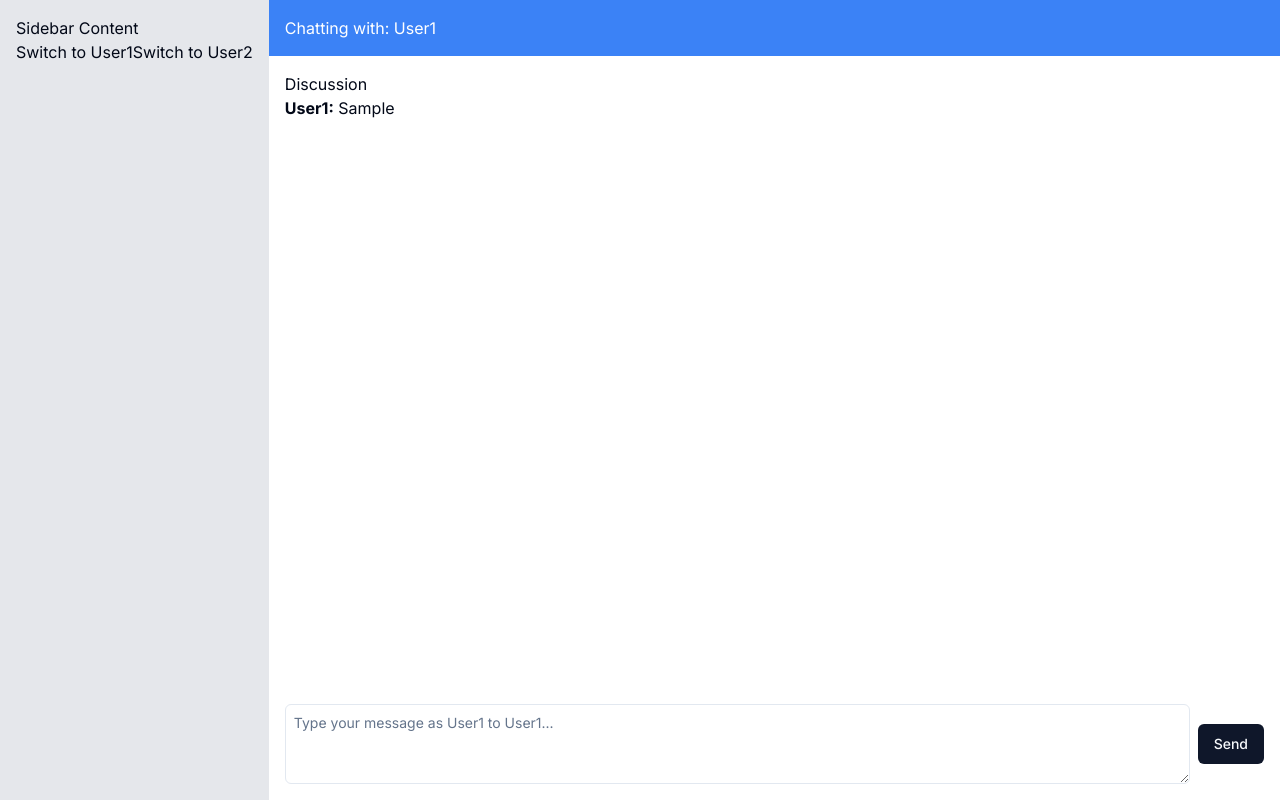
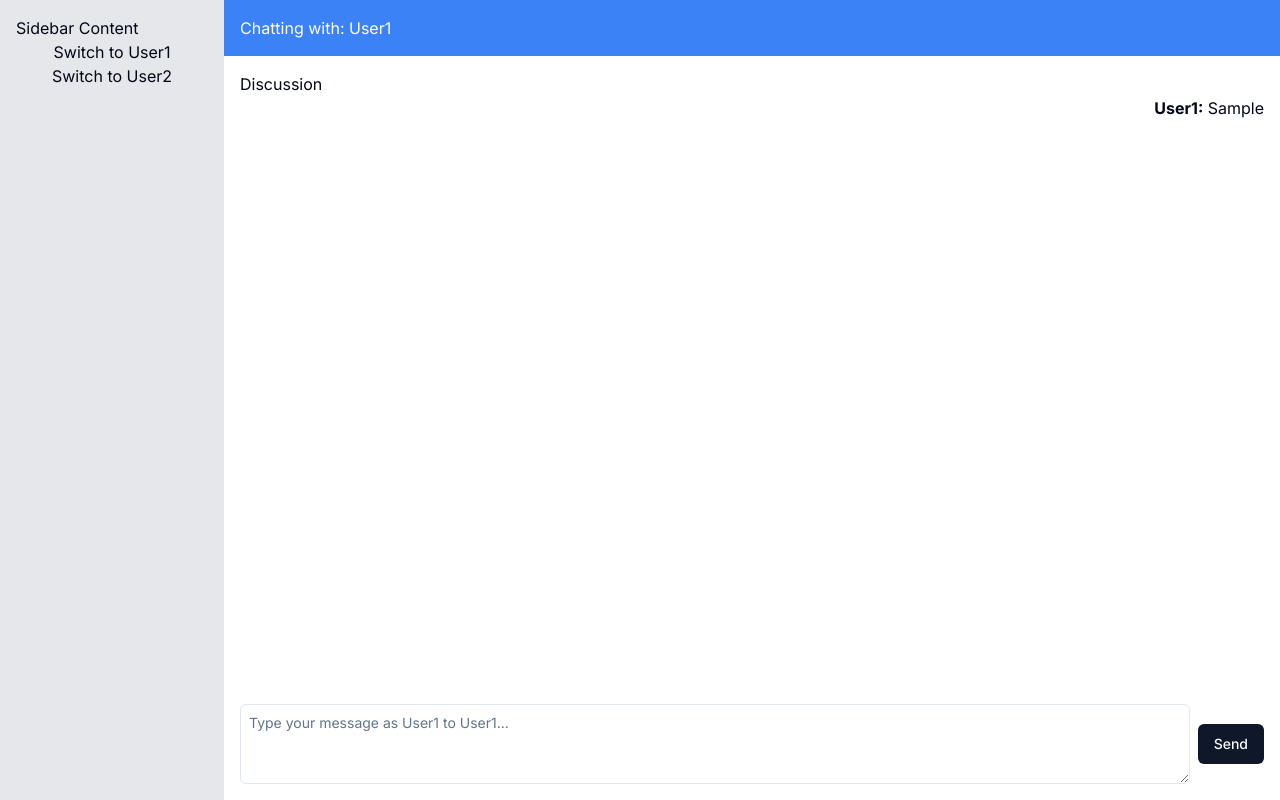
Before and after one commit to Ghislain-Helison/chat-app, a Next.js app: page / in a window 1280 px wide. Both pictures are taken after typing "Sample" into the empty fields and a click on the button "Send". Built offline with nearby package versions, Linux system fonts and the light colour scheme.

Commit message:
Some refactoring

```diff
--- a/src/components/chat/Chat.tsx
+++ b/src/components/chat/Chat.tsx
@@ -48,7 +48,7 @@ export function Chat() {
       <ChatSidebar setCurrentUser={setCurrentUser} onChatUserChange={handleChatUserChange}/>
       <div className="flex flex-col flex-1">
         <ChatTopbar currentChatUser={currentChatUser} />
-        <ChatList messages={messages} />
+        <ChatList messages={messages} currentUser={currentUser}/>
         <ChatBottombar
           sendMessage={sendMessage}
           currentUser={currentUser} // Passer le nom d'utilisateur à ChatBottombar
--- a/src/components/chat/ChatList.tsx
+++ b/src/components/chat/ChatList.tsx
@@ -10,16 +10,20 @@ interface Message {
 
 interface ChatListProps {
   messages: Message[];
+  currentUser: string;
 }
 
-export function ChatList({ messages }: ChatListProps) {
+export function ChatList({ messages, currentUser }: ChatListProps) {
   return (
     <div className="flex-1 overflow-y-auto p-4">
         <h3>Discussion</h3>
       {messages.map((message) => (
-        <div key={message.id} className="mb-2">
-          <strong>{message.sender}:</strong> {message.text}
-        </div>
+        <div
+        key={message.id}
+        className={`mb-2 ${message.sender === currentUser ? "text-right" : "text-left"}`}
+      >
+        <strong>{message.sender}:</strong> {message.text}
+      </div>
       ))}
     </div>
   );
--- a/src/components/chat/ChatSidebar.tsx
+++ b/src/components/chat/ChatSidebar.tsx
@@ -12,11 +12,13 @@ export function ChatSidebar({ setCurrentUser, onChatUserChange }: SidebarProps)
   };
 
   return (
-    <div className="bg-gray-200 p-4">
+    <div className="bg-gray-200 p-4 min-w-56">
       {/* Contenu de la sidebar */}
       <p>Sidebar Content</p>
-      <button onClick={() => handleUserChange("User1")}>Switch to User1</button>
-      <button onClick={() => handleUserChange("User2")}>Switch to User2</button>
+      <div className="flex flex-col">
+        <button onClick={() => handleUserChange("User1")}>Switch to User1</button>
+        <button onClick={() => handleUserChange("User2")}>Switch to User2</button>
+      </div>
     </div>
   );
 }
```
